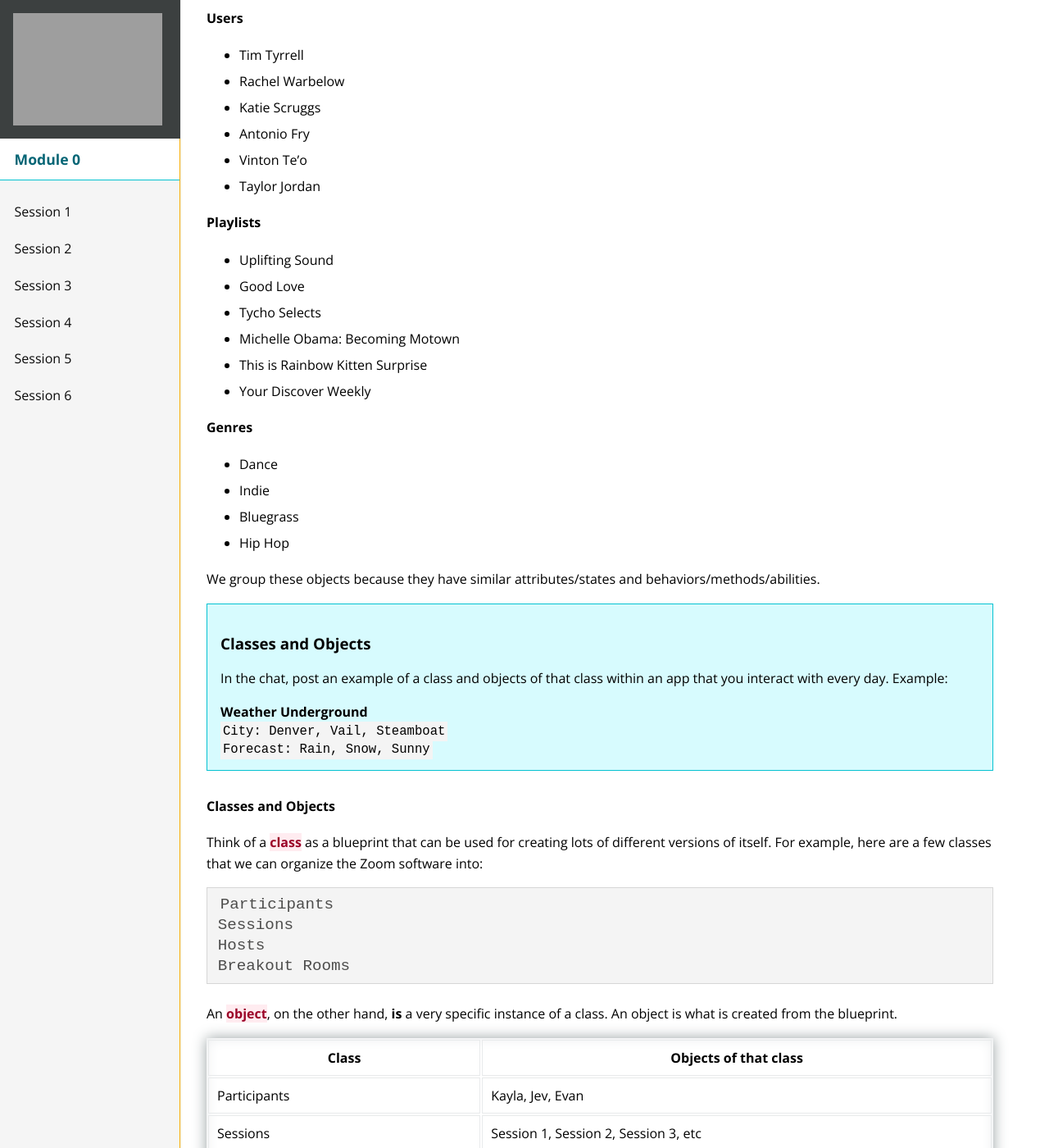
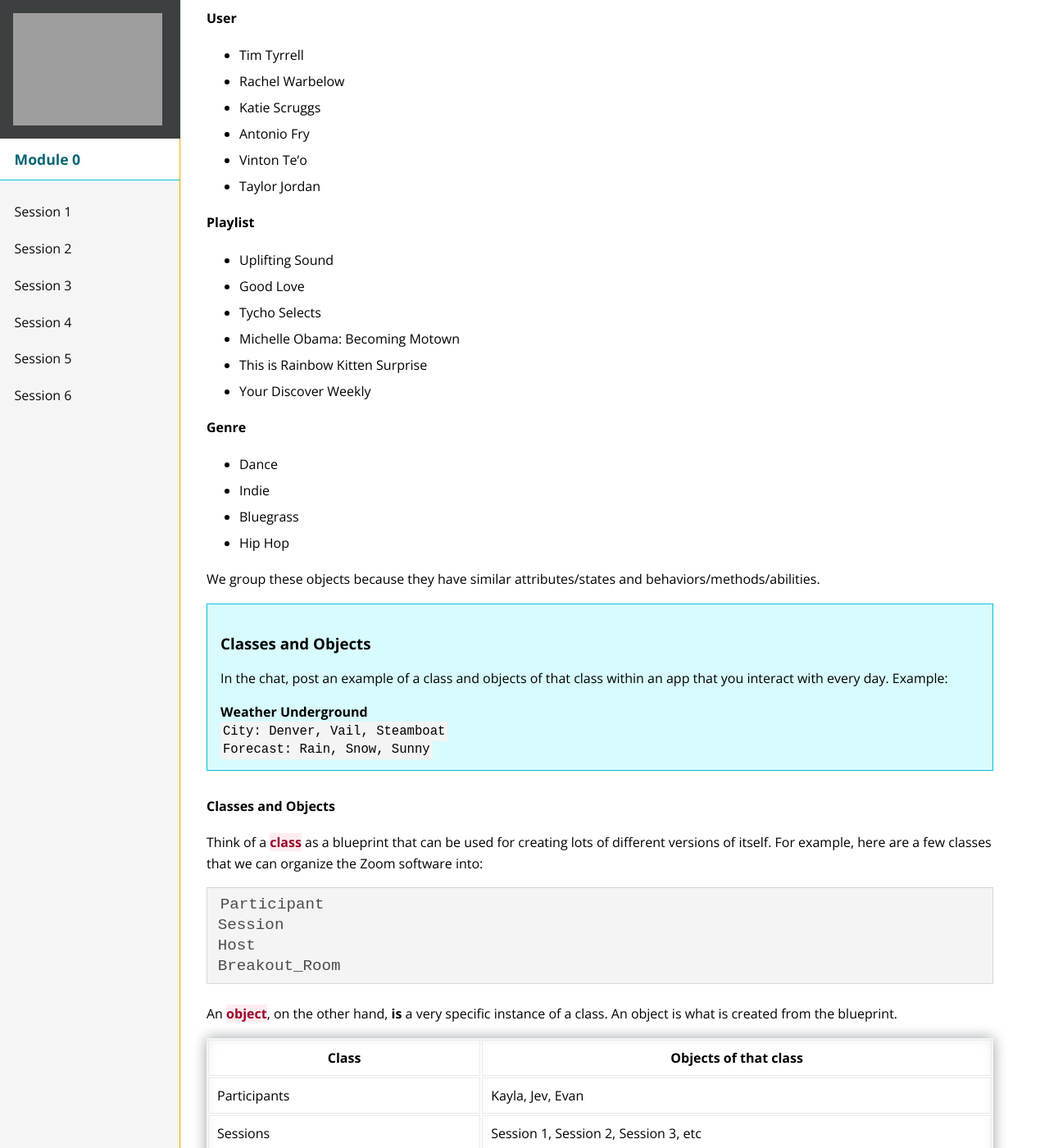
Before and after one commit to turingschool/mod-0-curriculum, a Jekyll site: the page built from session5/index.md, in a window 1280 px wide and 1400 px high, scrolled down 4441 px. Shown: the whole window at 82% size. Built offline with Jekyll 4.4.1, drawn with Linux system fonts in a browser that asks for light colours; nearby versions of some CDN libraries; some of the changed text lies outside the part shown.

Commit message:
Change class names from plural to singular

````diff
--- a/session5/index.md
+++ b/session5/index.md
@@ -167,7 +167,7 @@ OOP is very similar to how the world actually works. Lets take an example of an
 - Free Falling
 - Landslide
 
-<strong>Users</strong>
+<strong>User</strong>
 - Tim Tyrrell
 - Rachel Warbelow
 - Katie Scruggs
@@ -175,7 +175,7 @@ OOP is very similar to how the world actually works. Lets take an example of an
 - Vinton Te'o
 - Taylor Jordan
 
-<strong>Playlists</strong>
+<strong>Playlist</strong>
 - Uplifting Sound
 - Good Love
 - Tycho Selects
@@ -183,7 +183,7 @@ OOP is very similar to how the world actually works. Lets take an example of an
 - This is Rainbow Kitten Surprise
 - Your Discover Weekly
 
-<strong>Genres</strong>
+<strong>Genre</strong>
 - Dance
 - Indie
 - Bluegrass
@@ -204,10 +204,10 @@ We group these objects because they have similar attributes/states and behaviors
 Think of a <span class="vocab">class</span> as a blueprint that can be used for creating lots of different versions of itself. For example, here are a few classes that we can organize the Zoom software into:
 
 ```
-Participants
-Sessions
-Hosts
-Breakout Rooms
+Participant
+Session
+Host
+Breakout_Room
 ```
 
 An <span class="vocab">object</span>, on the other hand, **is** a very specific instance of a class. An object is what is created from the blueprint.
````
Also changed, not shown: other parts of session5/index.md (+2 -2 lines).
